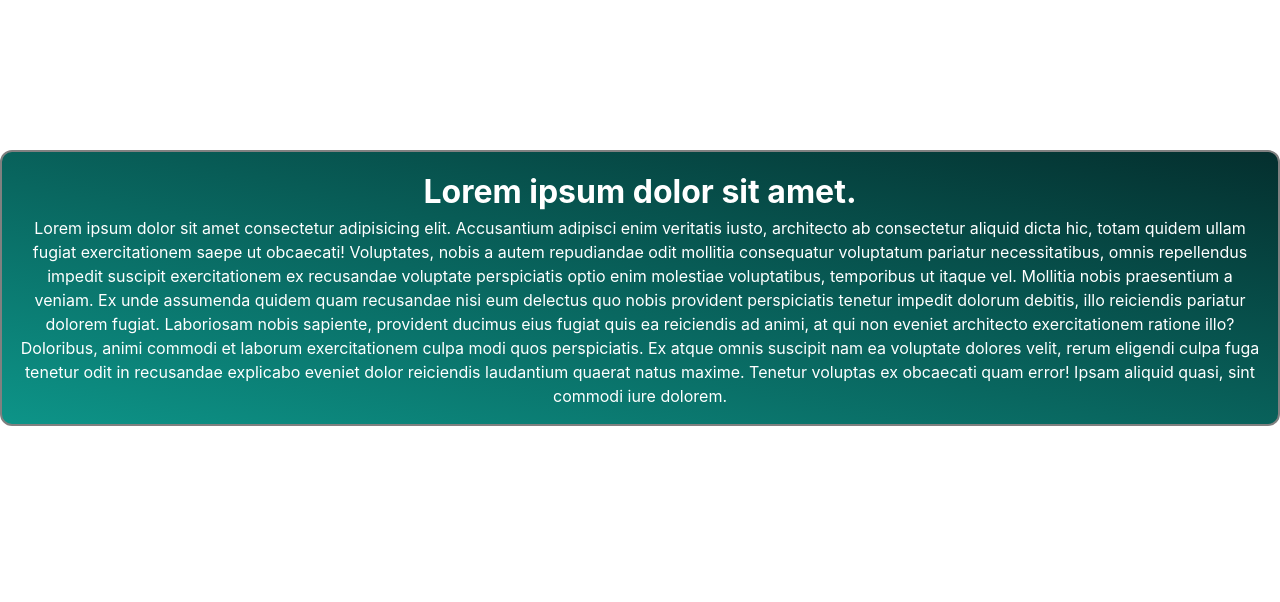
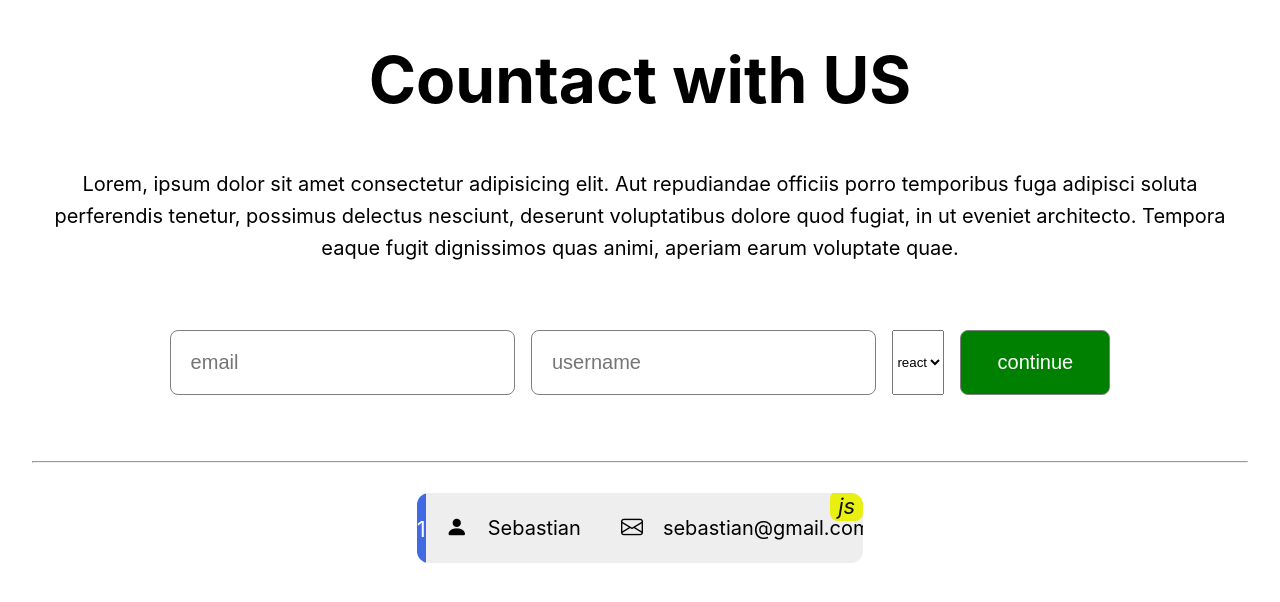
Before and after one commit to BrownEdgar/gods_of_react, a React (Vite) app: page / in a window 1280 px wide. Shown: the top 602 px of the page. Built offline with nearby package versions, Linux system fonts and the light colour scheme.

Commit message:
react form

```diff
--- a/package.json
+++ b/package.json
@@ -14,6 +14,7 @@
     "bootstrap-icons": "^1.11.3",
     "boxicons": "^2.1.4",
     "classnames": "^2.5.1",
+    "nanoid": "^5.0.6",
     "react": "^18.2.0",
     "react-content-loader": "^7.0.0",
     "react-dom": "^18.2.0",
--- /dev/null
+++ b/src/Lessons/Form/App.jsx
@@ -0,0 +1,77 @@
+import React, { useState } from 'react'
+import { nanoid } from 'nanoid'
+import Modal from '../../components/Modal/Modal'
+import './App.scss'
+
+export default function App() {
+  const [users, setUsers] = useState([
+    {
+      id: 1,
+      username: 'Sebastian',
+      email: 'sebastian@gmail.com',
+      language: "js"
+    }
+  ])
+  const [isOpen, setIsOpen] = useState(false);
+
+  const toggleModal = () => setIsOpen(!isOpen)
+
+  const handleSubmit = (e) => {
+    e.preventDefault()
+    const { email, username, language } = e.target;
+    const isEmailExist = users.some(user => user.email === email.value.toLowerCase());
+    if (isEmailExist) {
+      toggleModal()
+      return;
+    }
+
+    const user = {
+      id: nanoid(7),
+      username: username.value,
+      email: email.value.toLowerCase(),
+      language: language.value
+    }
+    console.log(user)
+    setUsers([...users, user])
+    e.target.reset();
+  };
+
+
+  return (
+    <div className='App'>
+      <Modal toggleModal={toggleModal} isOpen={isOpen} position='start' size="sm">
+        <h2>User with thsi Email is alredy exist</h2>
+      </Modal>
+      <h1>Countact with US</h1>
+      <p>Lorem, ipsum dolor sit amet consectetur adipisicing elit. Aut repudiandae officiis porro temporibus fuga adipisci soluta perferendis tenetur, possimus delectus nesciunt, deserunt voluptatibus dolore quod fugiat, in ut eveniet architecto. Tempora eaque fugit dignissimos quas animi, aperiam earum voluptate quae.</p>
+      <form className='App__form' onSubmit={handleSubmit}>
+        <input type="email" name='email' placeholder='email' required />
+        <input type="text" name='username' placeholder='username' required />
+        <select name="language" id="language" defaultValue='react'>
+          <option value="js">js</option>
+          <option value="react">react</option>
+        </select>
+        <input type="submit" value='continue' />
+      </form>
+      <hr />
+      <ul className='App__list'>
+        {users.map((elem, index) => {
+          return <li key={elem.id}>
+            <em className='language'>{elem.language}</em>
+            <span>{index + 1}</span>
+            <i className="bi bi-person-fill"></i>
+            <p className='username'>
+              {elem.username}
+            </p>
+            <div className='devider'></div>
+            <i className="bi bi-envelope"></i>
+            <p className='email'>
+              {elem.email}
+            </p>
+          </li>
+        })}
+      </ul>
+
+    </div>
+  )
+}
--- /dev/null
+++ b/src/Lessons/Form/App.scss
@@ -0,0 +1,99 @@
+.App {
+  padding: 2em;
+  text-align: center;
+  h1 {
+    font-size: 4em;
+    margin-bottom: 40px;
+  }
+  p {
+    line-height: 1.6;
+    font-size: 20px;
+  }
+  form {
+    margin: 50px auto;
+    width: 80%;
+    padding: 1em;
+    display: flex;
+    justify-content: center;
+    gap: 16px;
+    input {
+      padding: 1em;
+      font-size: 20px;
+      border: 1px solid grey;
+      border-radius: 8px;
+      flex-grow: 4;
+      &[type="submit"] {
+        width: 150px;
+        background-color: green;
+        cursor: pointer;
+        color: #fff;
+        flex-grow: 0;
+      }
+    }
+  }
+  &__list {
+    padding: 30px;
+    flex-wrap: wrap;
+    width: 100%;
+    display: flex;
+    flex-direction: column;
+    justify-content: start;
+    align-items: start;
+    align-content: center;
+    height: 400px;
+    gap: 24px;
+    li {
+      position: relative;
+      background-color: #eee;
+      overflow: hidden;
+      height: 70px;
+      border-radius: 12px;
+      width: calc(40% - 16px);
+      display: flex;
+      gap: 20px;
+      align-items: center;
+      font-size: 22px;
+      transition: 0.3s;
+      cursor: pointer;
+      span {
+        background-color: royalblue;
+        color: #fff;
+        width: 12%;
+        align-self: stretch;
+        padding-top: 20px;
+      }
+      &:hover {
+        background-color: rgb(189, 222, 234);
+        scale: 1.06;
+        box-shadow:
+          rgba(50, 50, 93, 0.25) 0px 13px 27px -5px,
+          rgba(0, 0, 0, 0.3) 0px 8px 16px -8px;
+      }
+      .language {
+        position: absolute;
+        padding: 4px 8px;
+        background-color: rgb(232, 239, 17);
+        color: #111010;
+        line-height: 1;
+        right: 0px;
+        top: -2px;
+        border-radius: 8px;
+      }
+    }
+  }
+  .email {
+    text-align: right;
+    flex-grow: 1;
+    padding-right: 12px;
+  }
+  .username {
+    flex-grow: 1;
+    text-align: left;
+  }
+}
+
+.devider {
+  align-self: stretch;
+  width: 2px;
+  background-color: #25e132;
+}
--- a/src/components/Modal/Modal.jsx
+++ b/src/components/Modal/Modal.jsx
@@ -18,7 +18,7 @@ export default function Modal({ children, theme, toggleModal, isOpen, size, posi
     return () => {
       window.removeEventListener('click', handleClick)
     }
-  }, [])
+  }, [isOpen])
 
   if (!isOpen) {
     return null;
@@ -39,7 +39,7 @@ export default function Modal({ children, theme, toggleModal, isOpen, size, posi
 }
 
 Modal.defaultProps = {
-  theme: 'light',
+  theme: 'dark',
   position: 'end',
 }
 
--- a/src/main.jsx
+++ b/src/main.jsx
@@ -1,6 +1,6 @@
 import React from 'react'
 import ReactDOM from 'react-dom/client'
-import App from './Examples/LoaderEx/App'
+import App from './Lessons/Form/App'
 import './index.css'
 
 ReactDOM.createRoot(document.getElementById('root')).render(<App />)
```
Also changed, not shown: 1 other file (tests, documents, lock files or other folders).
